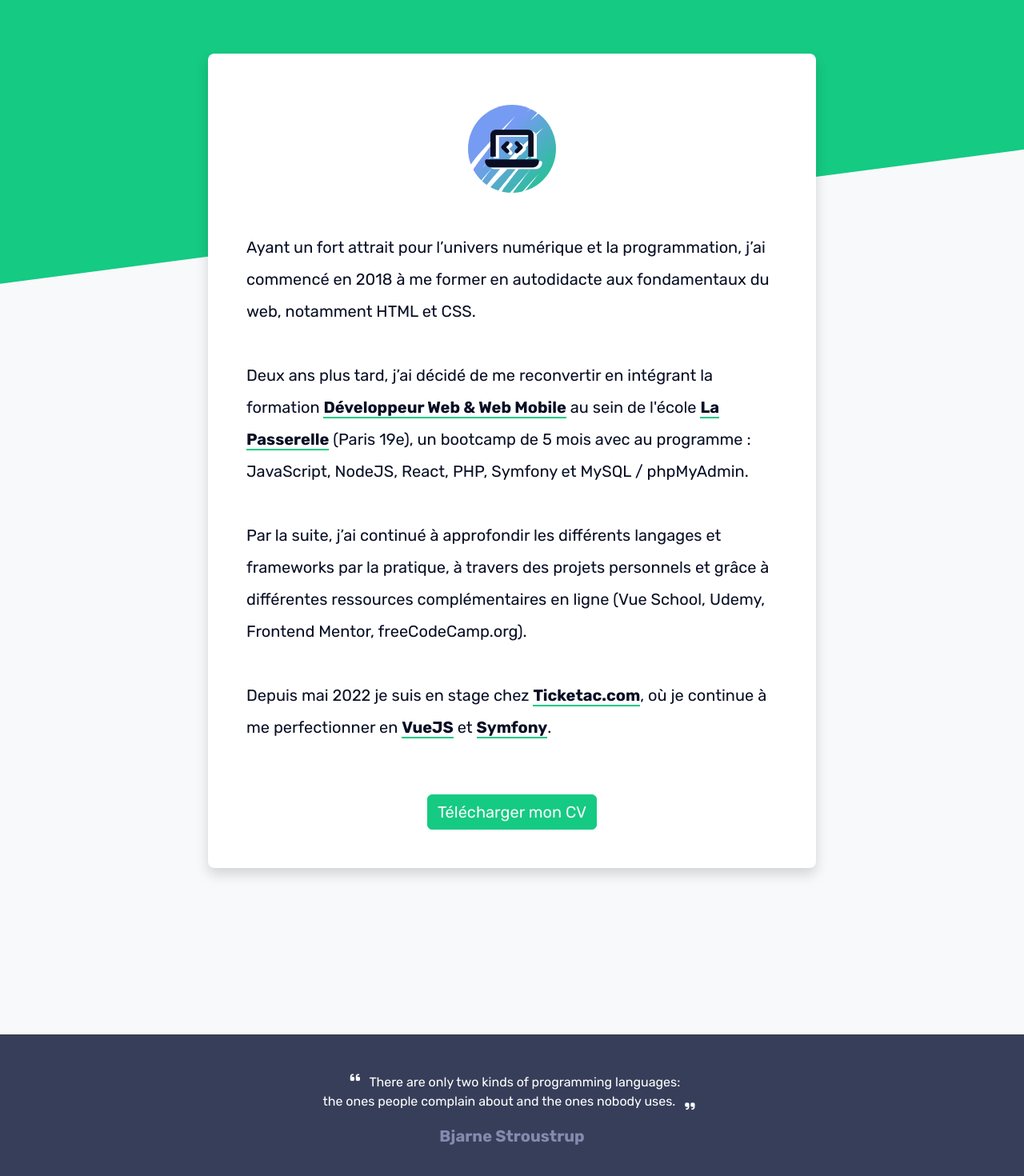
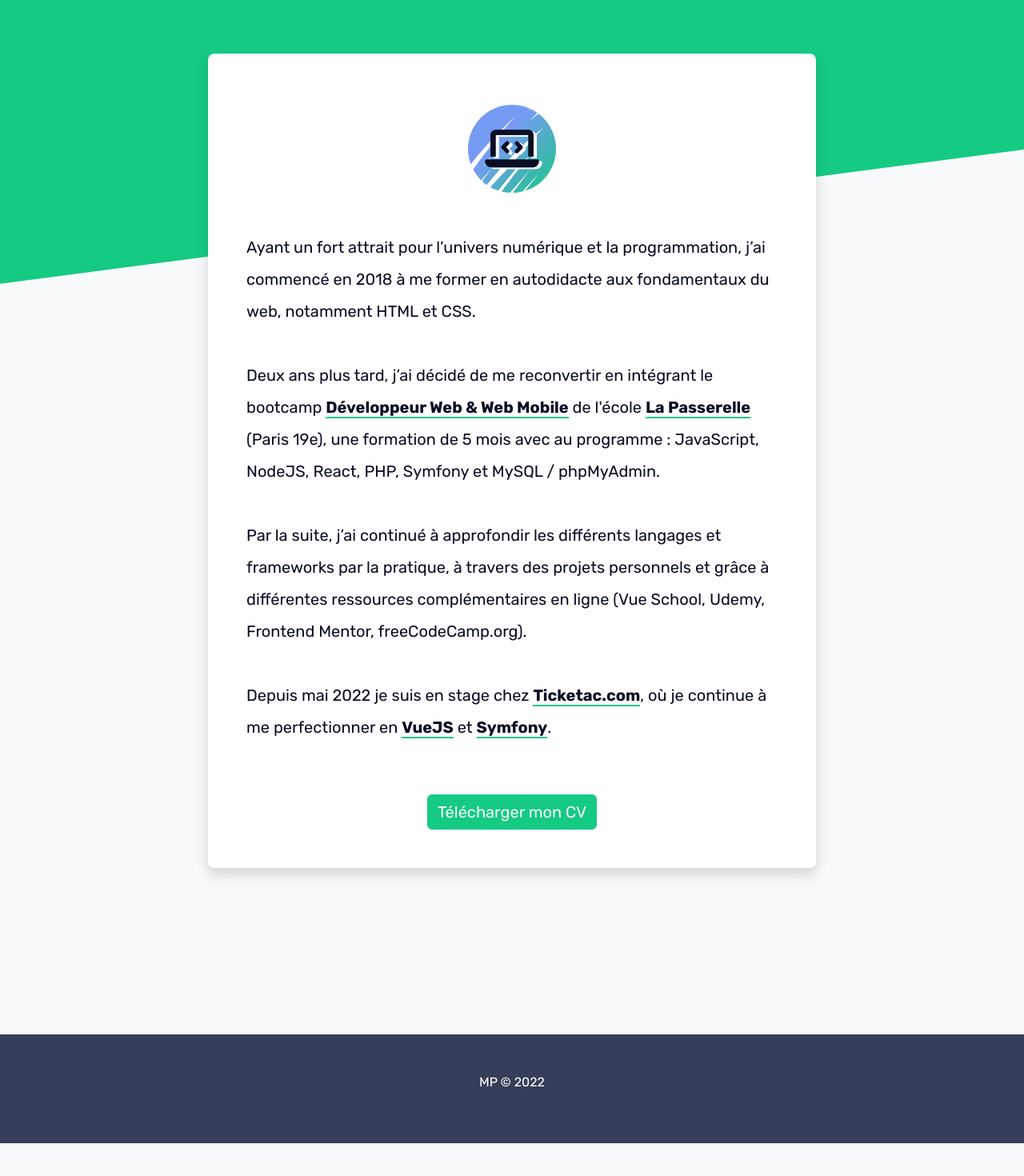
Before and after one commit to Matteo-Porrani/sample-portfolio, a Vue app: page /#/about in a window 1280 px wide. Shown: the part 204-1674 px from the top of the page at 80% size. After the commit the page ends 1633 px from the top, so only its background shows below. Built offline with nearby package versions, Linux system fonts and the light colour scheme; a web font is replaced by a local one.

Commit message:
Resize hero avatar

```diff
--- a/src/components/HomeHeader.vue
+++ b/src/components/HomeHeader.vue
@@ -31,20 +31,19 @@
 </script>
 
 <style lang="scss" scoped>
+@import '../assets/variables.scss';
 
 b {
-  border-bottom: 2px solid #769bf2;
+  border-bottom: 2px solid $primary;
 
   @media (min-width: 1200px) {
-    border-color: #f8f9fa;
+    border-color: $light;
   }
 }
 
 .hero-grid {
-  //border: 5px solid #e72;
-
   display: grid;
-  grid-template-rows: 2fr 5fr auto;
+  grid-template-rows: 4fr 9fr auto;
   margin-top: 1rem;
 
   @media (min-width: 768px) {
@@ -94,7 +93,6 @@ header {
 }
 
 .avatar {
-  //border: 4px solid #939;
   //background-color: rgba(34, 224, 129, 0.3);
   display: flex;
   justify-content: center;
@@ -110,7 +108,7 @@ header {
   }
 
   img {
-    width: 60%; /* of its container... */
+    width: 40%; /* of its container... */
     max-width: 220px;
     display: block;
     margin: 0 auto;
--- a/src/components/layout/TheFooter.vue
+++ b/src/components/layout/TheFooter.vue
@@ -4,14 +4,14 @@
       <div class="row">
         <div class="col text-center">
 
+          <p>MP &copy; 2022</p>
 
-
-          <p>
-            <i class="fas fa-quote-left res-fs-4 px-2"></i>
-            There are only two kinds of programming languages: <br>the ones people complain about and the ones nobody uses.
-            <i class="fas fa-quote-right res-fs-4 px-2"></i>
-          </p>
-          <p class="fw-bold text-secondary res-fs-6 res-fs-md-7">Bjarne Stroustrup</p>
+<!--          <p>-->
+<!--            <i class="fas fa-quote-left res-fs-4 px-2"></i>-->
+<!--            There are only two kinds of programming languages: <br>the ones people complain about and the ones nobody uses.-->
+<!--            <i class="fas fa-quote-right res-fs-4 px-2"></i>-->
+<!--          </p>-->
+<!--          <p class="fw-bold text-secondary res-fs-6 res-fs-md-7">Bjarne Stroustrup</p>-->
 
         </div>
       </div>
--- a/src/views/PageAbout.vue
+++ b/src/views/PageAbout.vue
@@ -32,12 +32,6 @@
                       <i class="fas fa-laptop-code res-fs-18 res-fs-md-24 position-absolute top-50 start-50 text-dark translate-middle"></i>
                     </div>
 
-
-
-<!--                    <div class="about-icon-wrapper d-flex justify-content-center align-items-center bg-soft text-dark rounded rounded-pill">-->
-<!--                      <i class="fas fa-user-astronaut res-fs-24 res-fs-md-28"></i>-->
-<!--                    </div>-->
-
                   </div>
                 </div>
 
@@ -49,7 +43,7 @@
                   <br>
                   <br>
                   <span>
-                  Deux ans plus tard, j’ai décidé de me reconvertir en intégrant la formation <b>Développeur Web & Web Mobile</b> au sein de l'école <b>La Passerelle</b> (Paris 19e), un bootcamp de 5 mois avec au programme : JavaScript, NodeJS, React, PHP, Symfony et MySQL / phpMyAdmin.
+                  Deux ans plus tard, j’ai décidé de me reconvertir en intégrant le bootcamp <b>Développeur Web & Web Mobile</b> de l'école <b>La Passerelle</b> (Paris 19e), une formation de 5 mois avec au programme : JavaScript, NodeJS, React, PHP, Symfony et MySQL / phpMyAdmin.
                 </span>
                   <br>
                   <br>
@@ -113,7 +107,6 @@ b {
 //  }
 //}
 
-
 .icon-wrapper {
   width: 96px;
   height: 96px;
```
